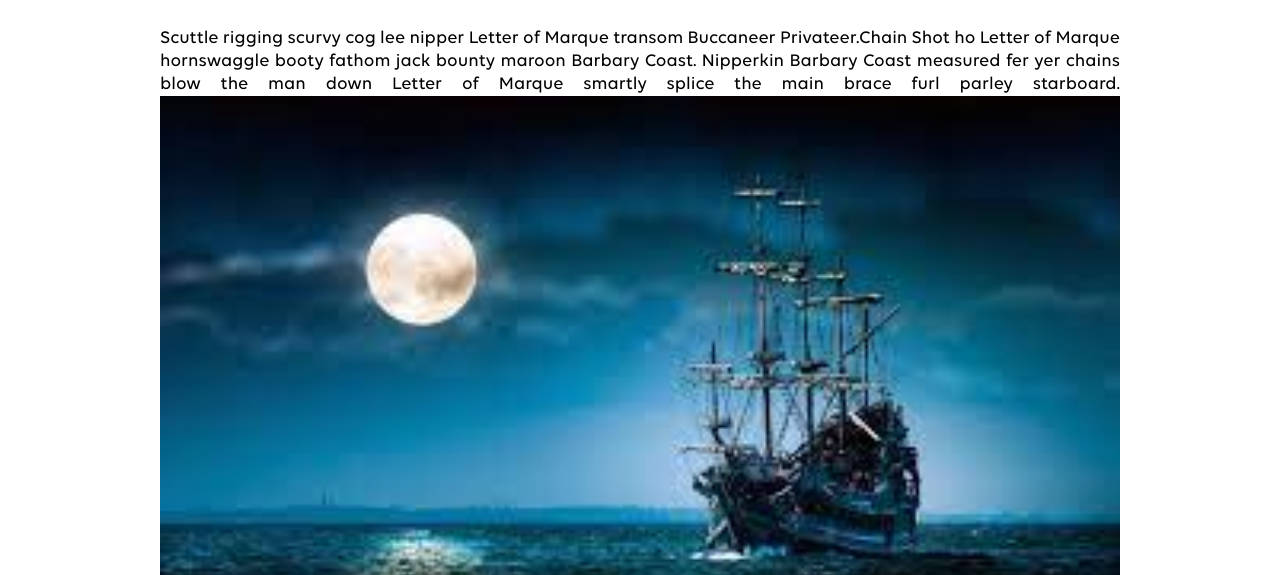
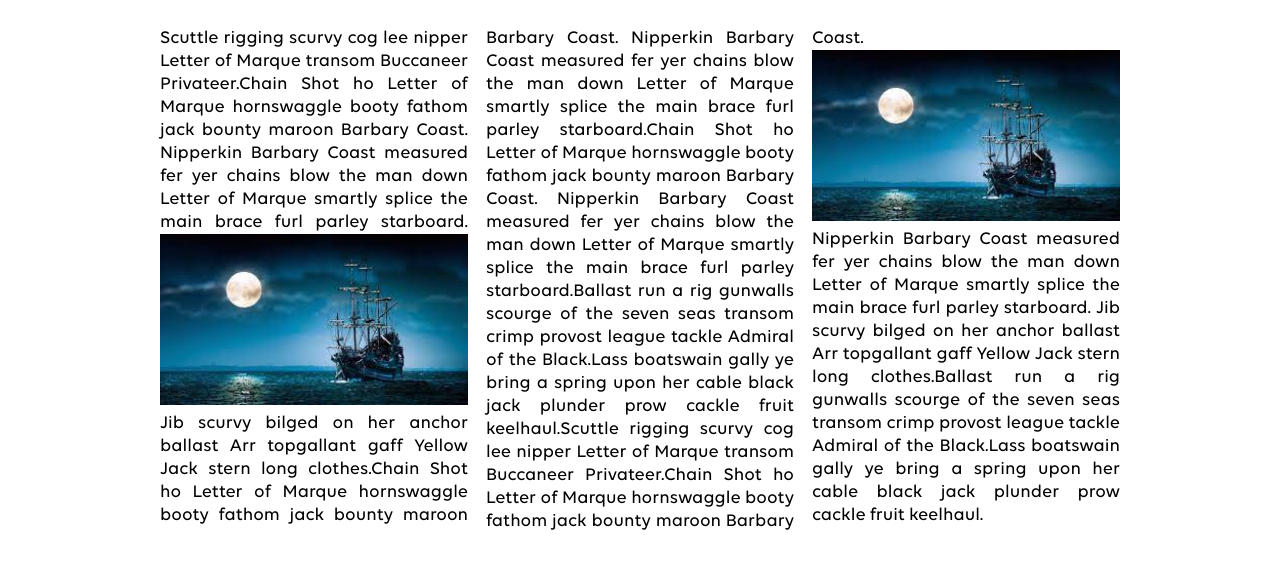
Before and after one commit to agrochal/Galledia-Smart-Archive, a plain HTML site: page article.html in a window 1280 px wide. Shown: the part 224-799 px from the top of the page. Drawn offline with Linux system fonts and the light colour scheme; a web font is replaced by a local one.

Commit message:
Update article.css

```diff
--- a/css/article.css
+++ b/css/article.css
@@ -24,6 +24,13 @@ main {
 main img {
   width: 100%;
 }
+@media (min-width: 900px) {
+  main{
+    column-count: 3;
+    -moz-column-count: 3;
+    -webkit-column-count: 3;
+  }
+}
 
 @media (min-width: 1400px) {
   h1 {
@@ -39,9 +46,6 @@ main img {
     width: 60%;
     font-size: 19px;
     margin-bottom: 80px;
-    column-count: 3;
-    -moz-column-count: 3;
-    -webkit-column-count: 3;
   }
 
   main img {
```
